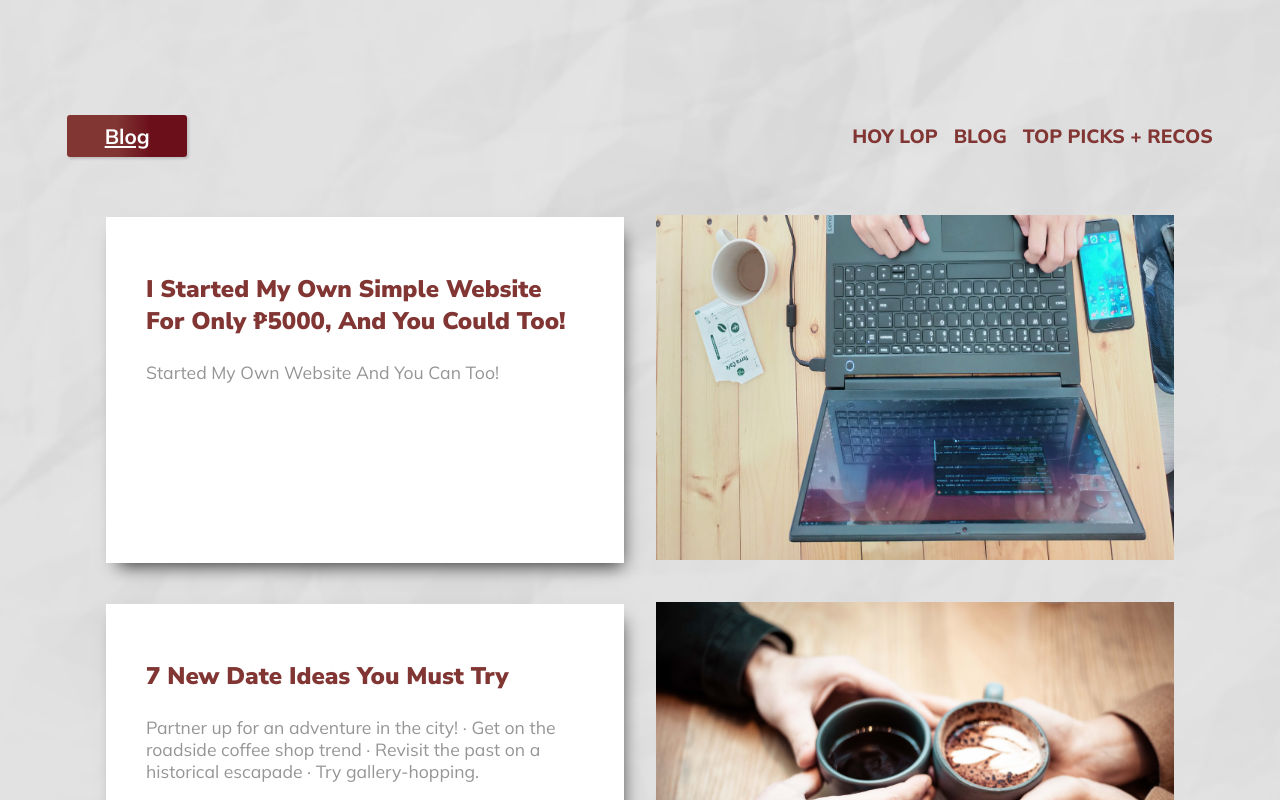
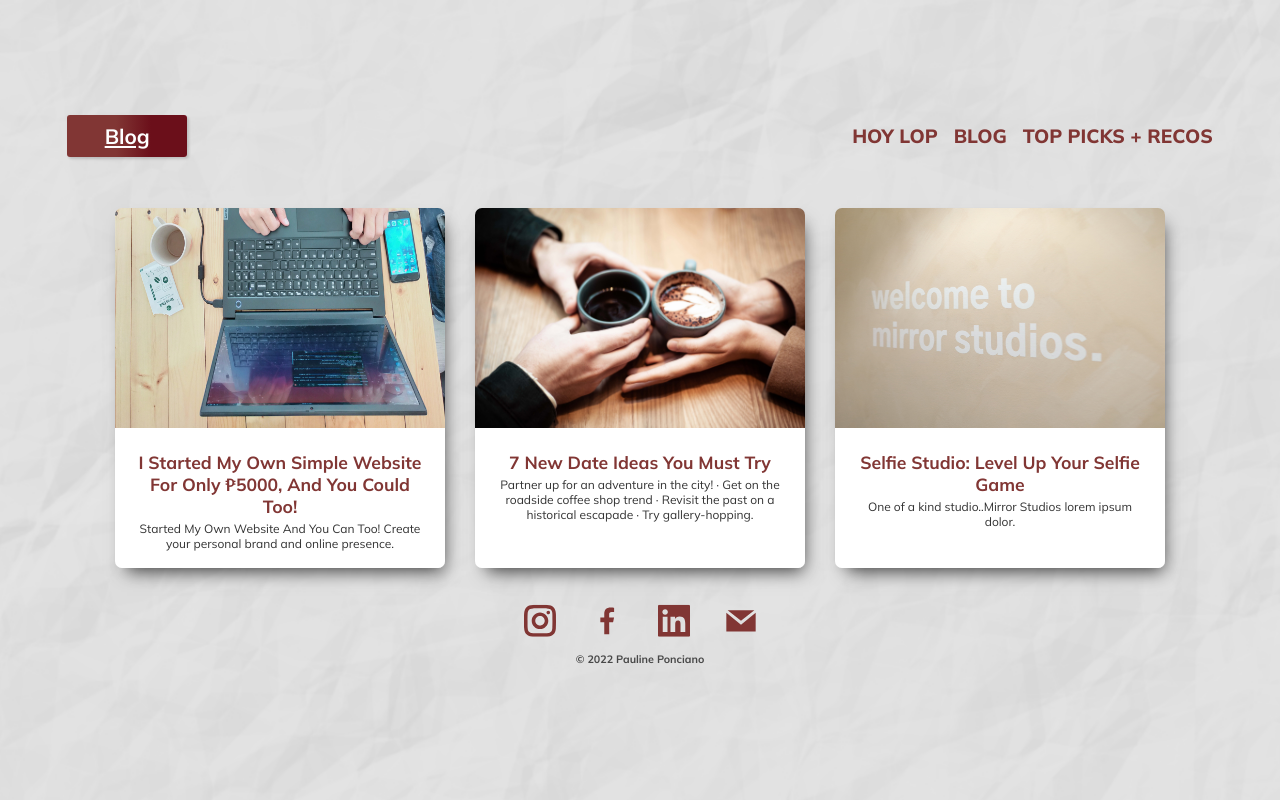
Before and after one commit to Exx-hub/hoy-lop-blog-2022, a Next.js app: page /blog in a window 1280 px wide. Shown: the top 800 px of the page. Built offline with nearby package versions, Linux system fonts and the light colour scheme.

Commit message:
change card layout

```diff
--- a/components/BlogItemCard.tsx
+++ b/components/BlogItemCard.tsx
@@ -1,5 +1,5 @@
 import Image from "next/legacy/image";
-import { useRouter } from "next/router";
+import Link from "next/link";
 import styles from "../styles/BlogItemCard.module.css";
 
 interface BlogItemCardProps {
@@ -10,22 +10,17 @@ interface BlogItemCardProps {
 }
 
 function BlogItemCard(props: BlogItemCardProps) {
-  const router = useRouter();
-
   const imagePath = `/blogImages/${props.slug}/${props.image}`;
 
   return (
     <figure className={styles.cardContainer}>
-      <figcaption
-        className={styles.figCaption}
-        onClick={() => router.push(`/blog/${props.slug}`)}
-      >
-        <h3>{props.title}</h3>
-        <p>{props.subtitle}</p>
-      </figcaption>
-      <div className={styles.imageContainer}>
+      <Link href={`/blog/${props.slug}`}>
         <Image src={imagePath} width={518} height={345} />
-      </div>
+        <figcaption className={styles.textDiv}>
+          <h3>{props.title}</h3>
+          <p>{props.subtitle}</p>
+        </figcaption>
+      </Link>
     </figure>
   );
 }
--- a/content/started-my-own-website.md
+++ b/content/started-my-own-website.md
@@ -2,7 +2,7 @@
 title: I Started My Own Simple Website For Only ₱5000, And You Could Too!
 date: "2022-12-04"
 image: "acosta-codes.jpg"
-subtitle: Started My Own Website And You Can Too!
+subtitle: Started My Own Website And You Can Too! Create your personal brand and online presence.
 isTopPick: true
 isBargain: true
 isNature: false
--- a/styles/BlogItemCard.module.css
+++ b/styles/BlogItemCard.module.css
@@ -1,93 +1,40 @@
 .cardContainer {
-  display: flex;
-  flex-direction: column-reverse;
-  gap: 0.5rem;
-  /* width: 85%; */
-  margin: 0 auto;
-  padding: 1rem;
+  width: 330px;
+  font-size: 0;
+  border-radius: 7px;
+
+  overflow: hidden;
+  box-shadow: 5px 10px 17px -7px rgba(0, 0, 0, 0.75);
 }
 
-.figCaption {
-  width: 100%;
-  height: 100%;
+.textDiv {
   background-color: white;
-  padding: 2rem;
-  max-width: 518px;
-  box-shadow: 5px 10px 17px -7px rgba(0, 0, 0, 0.75);
-  cursor: pointer;
+  color: #813634;
+  text-align: center;
+  padding: 1.4rem;
+  height: 8.75rem;
 }
 
-.figCaption h3 {
-  font-size: 1.2rem;
-  margin-bottom: 1.3rem;
-  color: #813634;
-  font-family: "Nunito Sans", sans-serif;
-  font-weight: 900 !important;
+.textDiv h3 {
+  margin-bottom: 0.3rem;
+  font-size: 1rem;
 }
 
-.figCaption p {
-  font-size: 0.9rem;
-  color: rgb(149, 149, 149);
-}
-
-.imageContainer {
-  width: 100%;
-  height: 100%;
-}
-
-.imageContainer img {
-  width: 100% !important;
+.textDiv p {
+  font-size: 0.75rem;
+  margin-top: 0.3rem;
+  color: #333;
 }
 
 @media screen and (min-width: 768px) {
-  .cardContainer {
-    display: grid;
-    grid-template-columns: 1fr 1fr;
-    place-items: center;
-    align-items: center;
-    gap: 2rem;
-
-    padding: 5px;
-  }
-
-  .figCaption {
-    height: 98%;
-    padding: 2.5rem;
-    min-width: 333.38px;
-  }
-
-  .figCaption h3 {
-    font-size: 1.3rem;
-    margin-bottom: 1.5rem;
-    color: #813634;
-    font-weight: 900;
-  }
-
-  .figCaption p {
-    font-size: 1rem;
-    color: rgb(149, 149, 149);
-  }
-
-  .imageContainer {
-    min-width: 333.38px;
-    margin-top: 4px;
-    padding: 0 !important;
-  }
 }
 
 @media screen and (min-width: 1024px) {
-  .figCaption {
-    padding: 3.5rem 2.5rem;
+  .textDiv h3 {
+    font-size: 1.1rem;
   }
 }
 @media screen and (min-width: 1200px) {
-  .figCaption h3 {
-    font-size: 1.5rem;
-  }
-
-  .figCaption p {
-    font-size: 1.1rem;
-  }
 }
 
 @media screen and (min-width: 1500px) {
--- a/styles/BlogList.module.css
+++ b/styles/BlogList.module.css
@@ -1,5 +1,15 @@
 .blogListContainer {
   display: flex;
-  flex-direction: column;
-  gap: 1.5rem;
+  gap: 30px;
+  min-width: 280px;
+  flex-wrap: wrap;
+  justify-content: center;
+  margin: 0 auto;
 }
+
+@media screen and (min-width: 1500px) {
+  .blogListContainer {
+    max-width: 80%;
+    gap: 50px;
+  }
+}
--- a/styles/globals.css
+++ b/styles/globals.css
@@ -24,15 +24,13 @@ a {
   background-position: center;
   background-size: cover;
   background-repeat: no-repeat;
-  height: auto;
+  height: 100vh;
+  overflow-y: scroll;
 }
 
 @media screen and (min-width: 768px) {
   .container {
     padding: 1rem;
-  }
-  .home {
-    height: 100vh;
   }
 }
 
```
